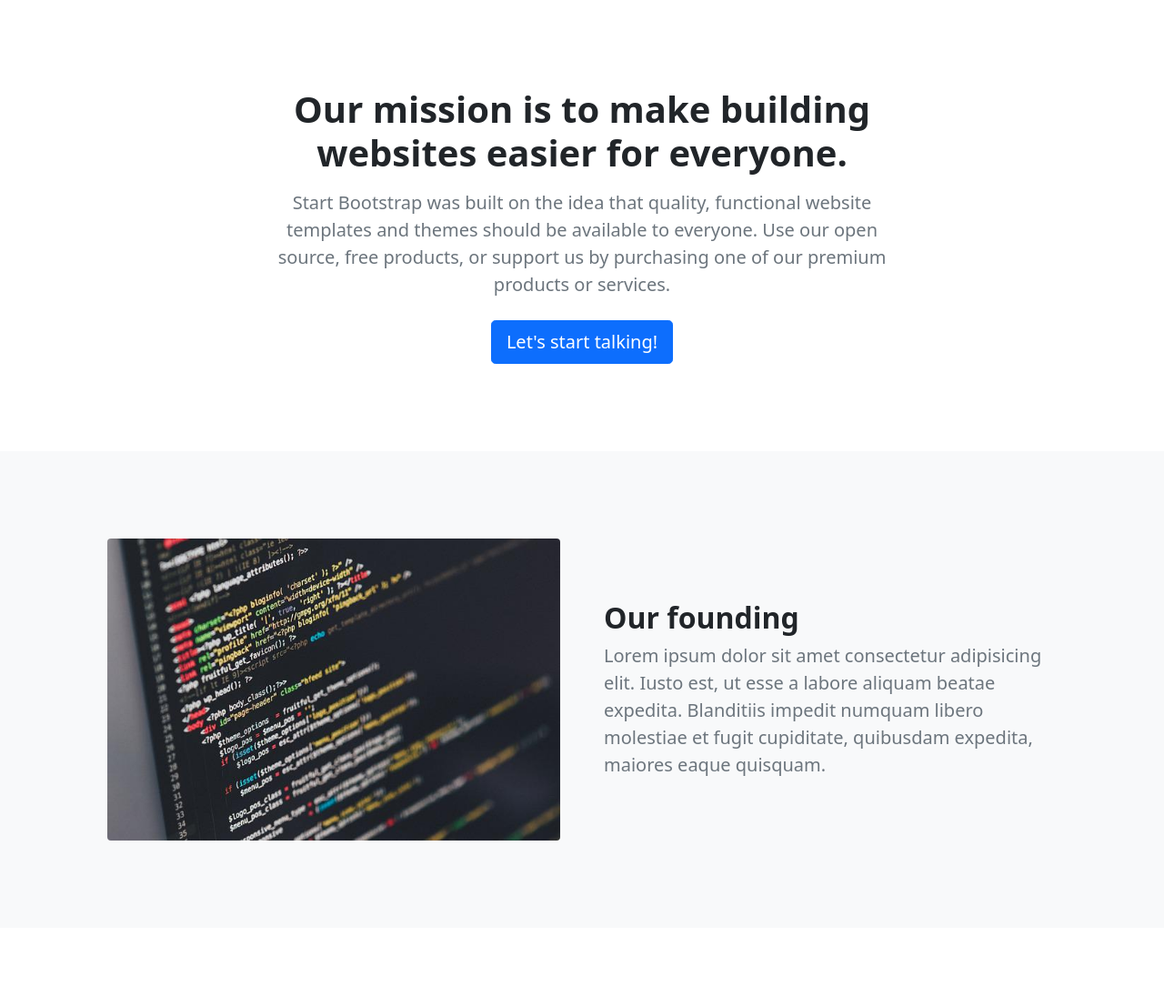
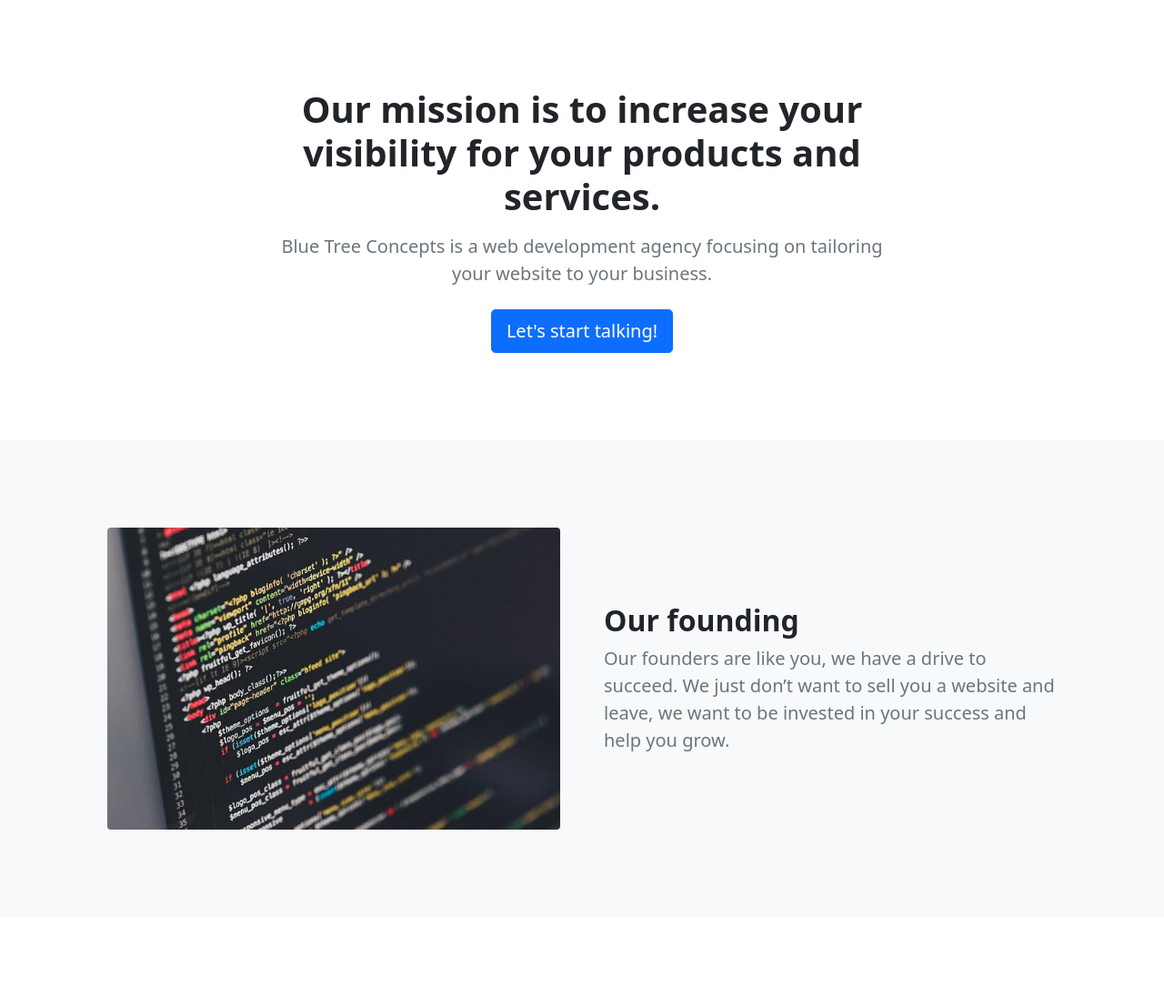
Before and after one commit to mdomeracki231994/mcdev_com, a Django app: page /about/ in a window 1280 px wide. Shown: the part 56-1152 px from the top of the page at 91% size. Run offline with Django 4.2, Linux system fonts and the light colour scheme; grey boxes labelled with a size stand in for pictures from a placeholder-image service; some libraries are stand-ins or nearby versions.

Commit message:
about page content changes

```diff
--- a/templates/about/index.html
+++ b/templates/about/index.html
@@ -6,9 +6,9 @@
             <div class="row justify-content-center">
                 <div class="col-lg-8 col-xxl-6">
                     <div class="text-center my-5">
-                        <h1 class="fw-bolder mb-3">Our mission is to make building websites easier for everyone.</h1>
-                        <p class="lead fw-normal text-muted mb-4">Start Bootstrap was built on the idea that quality, functional website templates and themes should be available to everyone. Use our open source, free products, or support us by purchasing one of our premium products or services.</p>
-                        <a class="btn btn-primary btn-lg" >Let's start talking!</a>
+                        <h1 class="fw-bolder mb-3">Our mission is to increase your visibility for your products and services.</h1>
+                        <p class="lead fw-normal text-muted mb-4">Blue Tree Concepts is a web development agency focusing on tailoring your website to your business.</p>
+                        <a class="btn btn-primary btn-lg" href="{% url "contact" %}">Let's start talking!</a>
                     </div>
                 </div>
             </div>
@@ -21,7 +21,7 @@
                 <div class="col-lg-6"><img class="img-fluid rounded mb-5 mb-lg-0" src="{% static 'images/about_page_images/code-1839406_640.jpeg' %}" alt="..." /></div>
                 <div class="col-lg-6">
                     <h2 class="fw-bolder">Our founding</h2>
-                    <p class="lead fw-normal text-muted mb-0">Lorem ipsum dolor sit amet consectetur adipisicing elit. Iusto est, ut esse a labore aliquam beatae expedita. Blanditiis impedit numquam libero molestiae et fugit cupiditate, quibusdam expedita, maiores eaque quisquam.</p>
+                    <p class="lead fw-normal text-muted mb-0">Our founders are like you, we have a drive to succeed.  We just don’t want to sell you a website and leave, we want to be invested in your success and help you grow.   </p>
                 </div>
             </div>
         </div>
```
